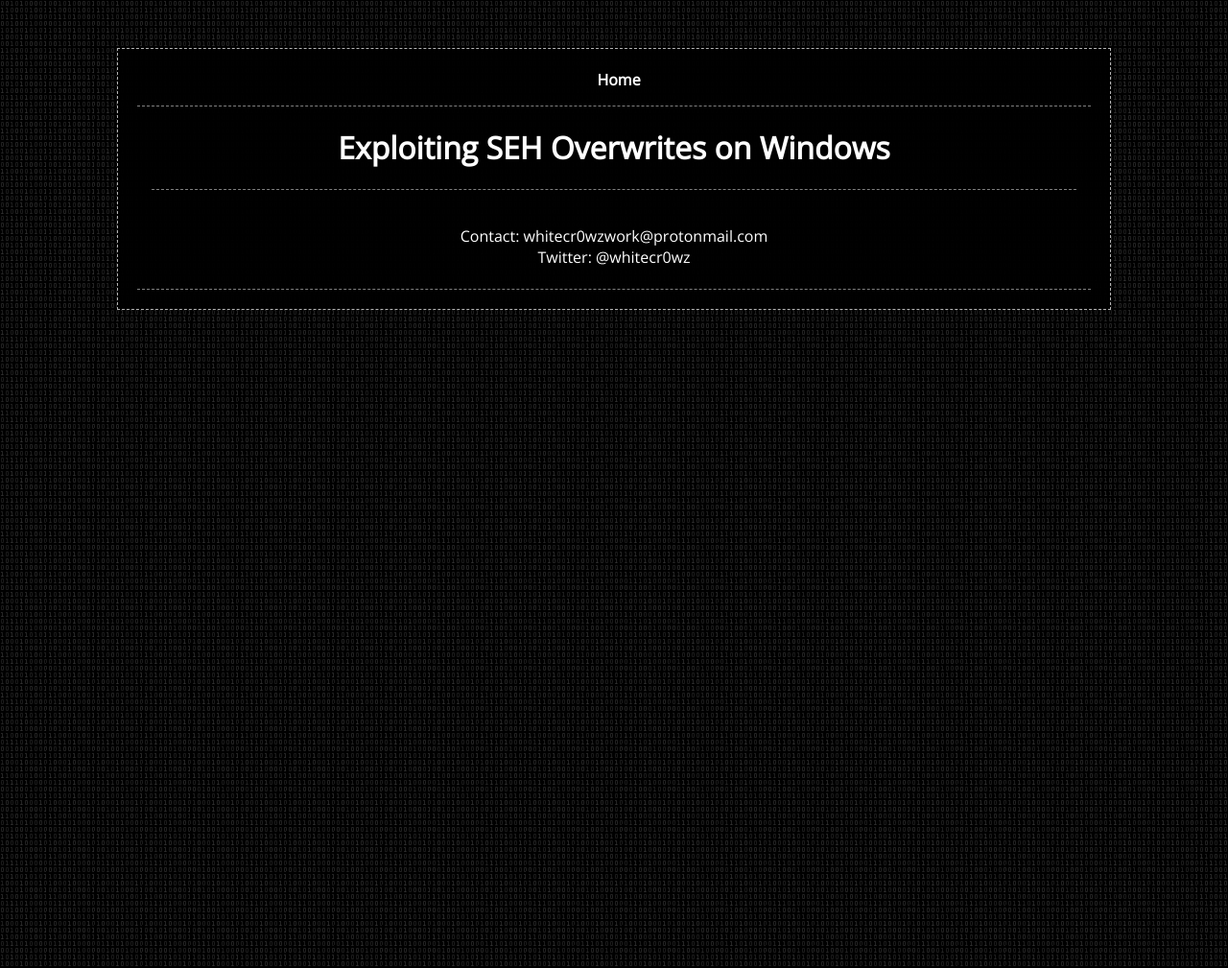
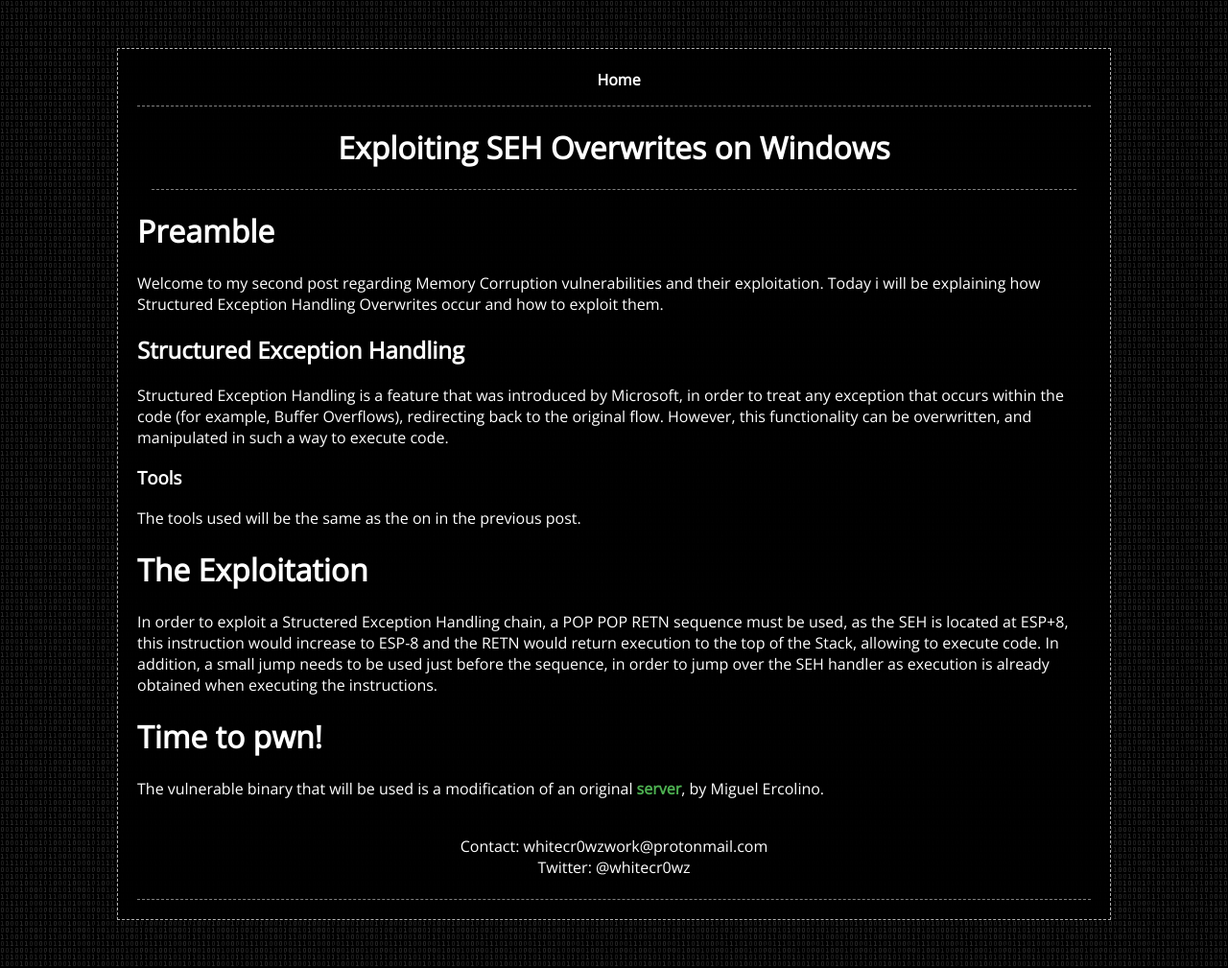
Before and after one commit to whitecr0wz/whitecr0wz.github.io, a Jekyll site: the page built from _posts/posts/2020-03-09-Exploiting-SEH-Overwrites-on-Windows.md, in a window 1280 px wide. Shown: the whole page at 96% size. Built offline with Jekyll 4.4.1, drawn with Linux system fonts in a browser that asks for light colours.

Commit message:
Update 2020-03-09-Exploiting-SEH-Overwrites-on-Windows.md

```diff
--- a/_posts/posts/2020-03-09-Exploiting-SEH-Overwrites-on-Windows.md
+++ b/_posts/posts/2020-03-09-Exploiting-SEH-Overwrites-on-Windows.md
@@ -6,3 +6,23 @@ categories: posts
 comments: false
 en: true
 ---
+
+# Preamble
+
+Welcome to my second post regarding Memory Corruption vulnerabilities and their exploitation. Today i will be explaining how Structured Exception Handling Overwrites occur and how to exploit them.
+
+## Structured Exception Handling
+
+Structured Exception Handling is a feature that was introduced by Microsoft, in order to treat any exception that occurs within the code (for example, Buffer Overflows), redirecting back to the original flow. However, this functionality can be overwritten, and manipulated in such a way to execute code.
+
+### Tools
+
+The tools used will be the same as the on in the previous post.
+
+# The Exploitation
+
+In order to exploit a Structered Exception Handling chain, a POP POP RETN sequence must be used, as the SEH is located at ESP+8, this instruction would increase to ESP-8 and the RETN would return execution to the top of the Stack, allowing to execute code. In addition, a small jump needs to be used just before the sequence, in order to jump over the SEH handler as execution is already obtained when executing the instructions.
+
+# Time to pwn!
+
+The vulnerable binary that will be used is a modification of an original [server](https://itandsecuritystuffs.wordpress.com/2014/03/26/understanding-buffer-overflow-attacks-part-2/), by Miguel Ercolino.
```
